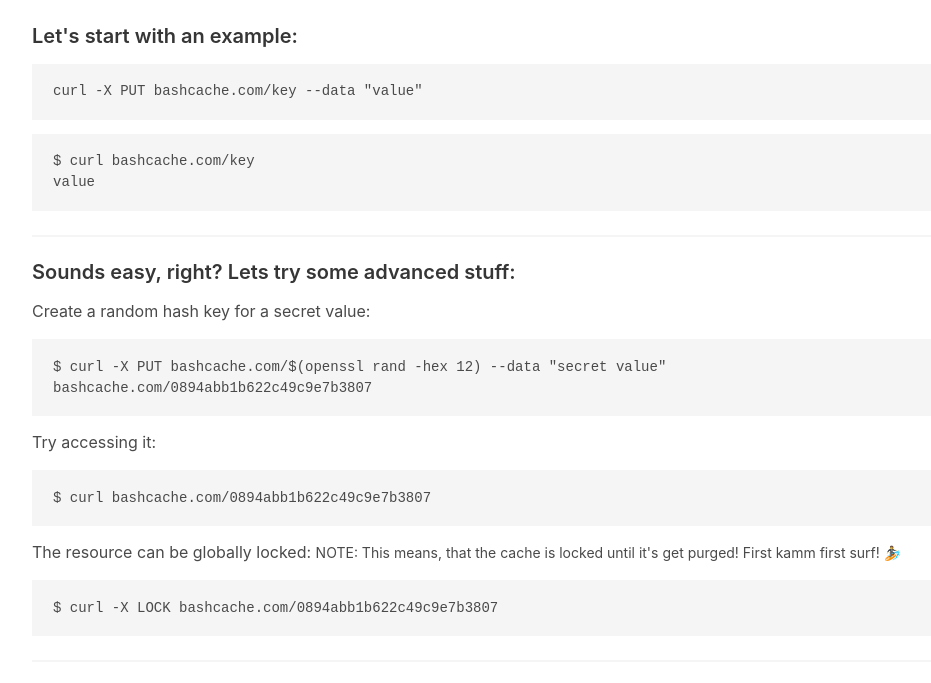
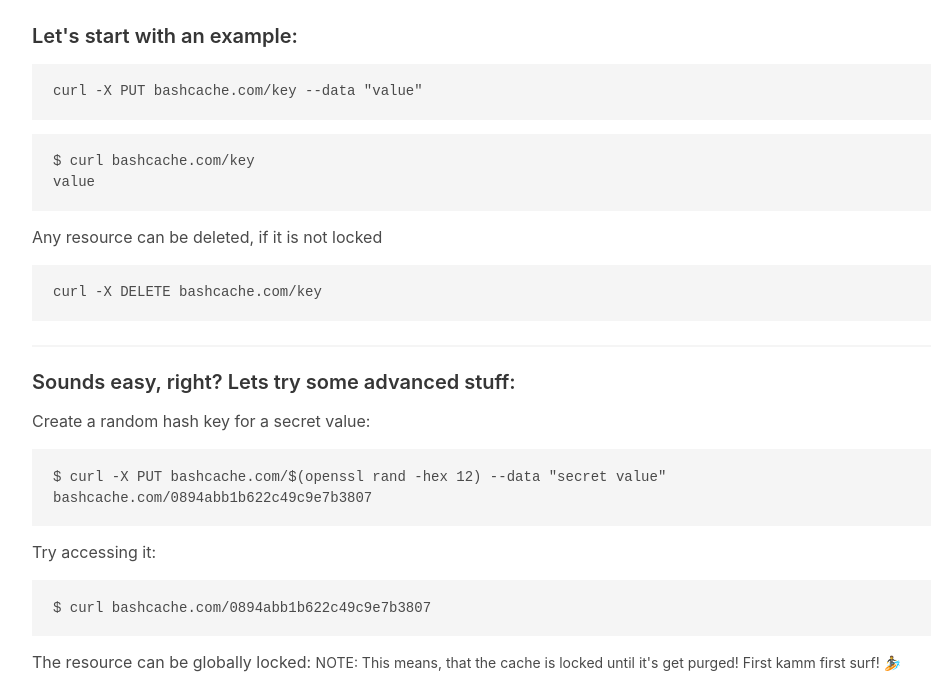
Before and after one commit to ParadoXxGER/bashcache, a website: page index.html in a window 1280 px wide. Shown: the part 107-790 px from the top of the page, without its empty margins (32-963 px from the left). Drawn offline with nearby package versions, Linux system fonts and the light colour scheme.

Commit message:
add documentation for delete method

```diff
--- a/index.html
+++ b/index.html
@@ -22,6 +22,8 @@
                 <pre>curl -X PUT bashcache.com/key --data "value"</pre>
                 <pre>$ curl bashcache.com/key
 value</pre>
+                <p>Any resource can be deleted, if it is not locked</p>
+                <pre>curl -X DELETE bashcache.com/key</pre>
                 <hr>
                 <h4>Sounds easy, right? Lets try some advanced stuff:</h4>
                 <p>Create a random hash key for a secret value:</p>
```
